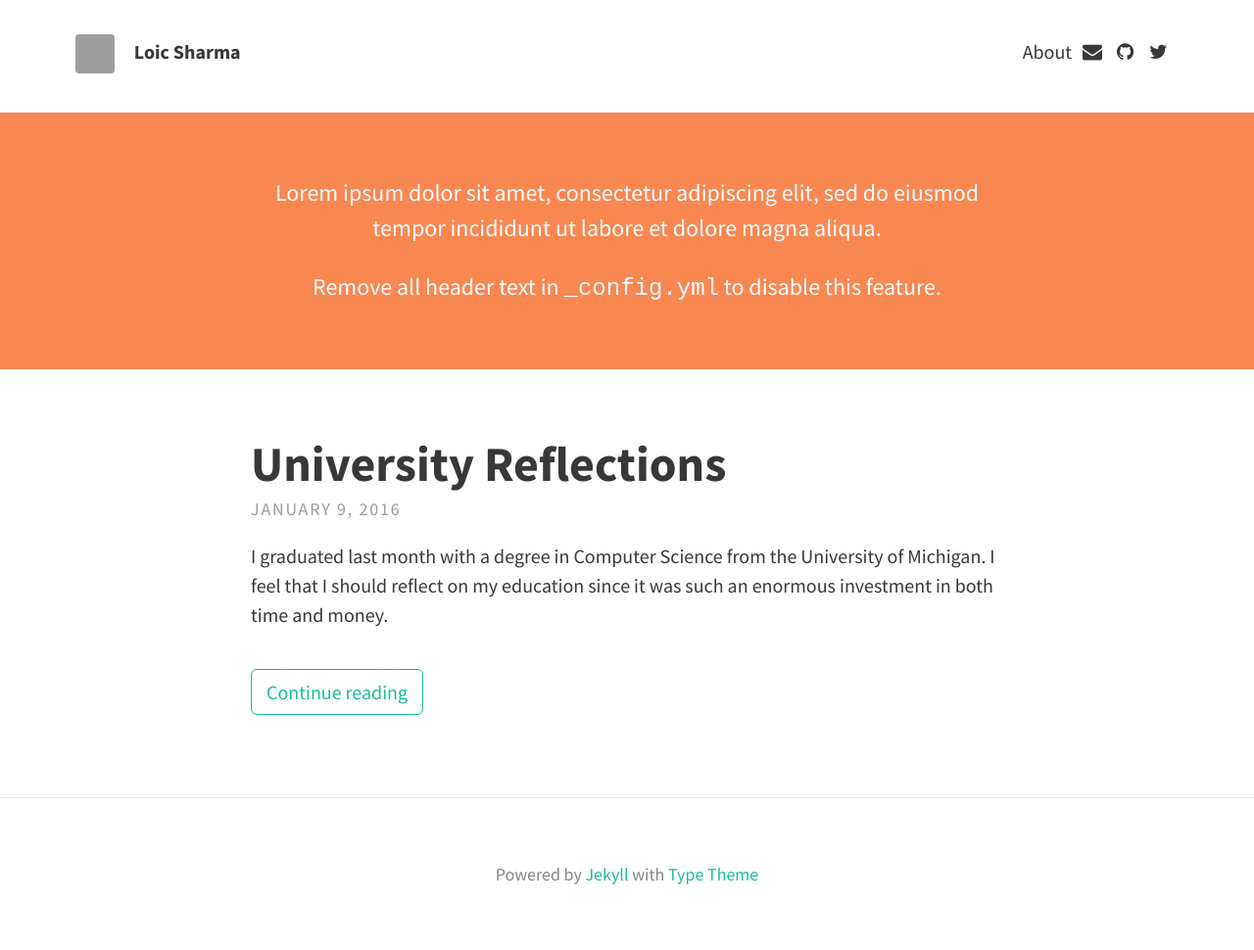
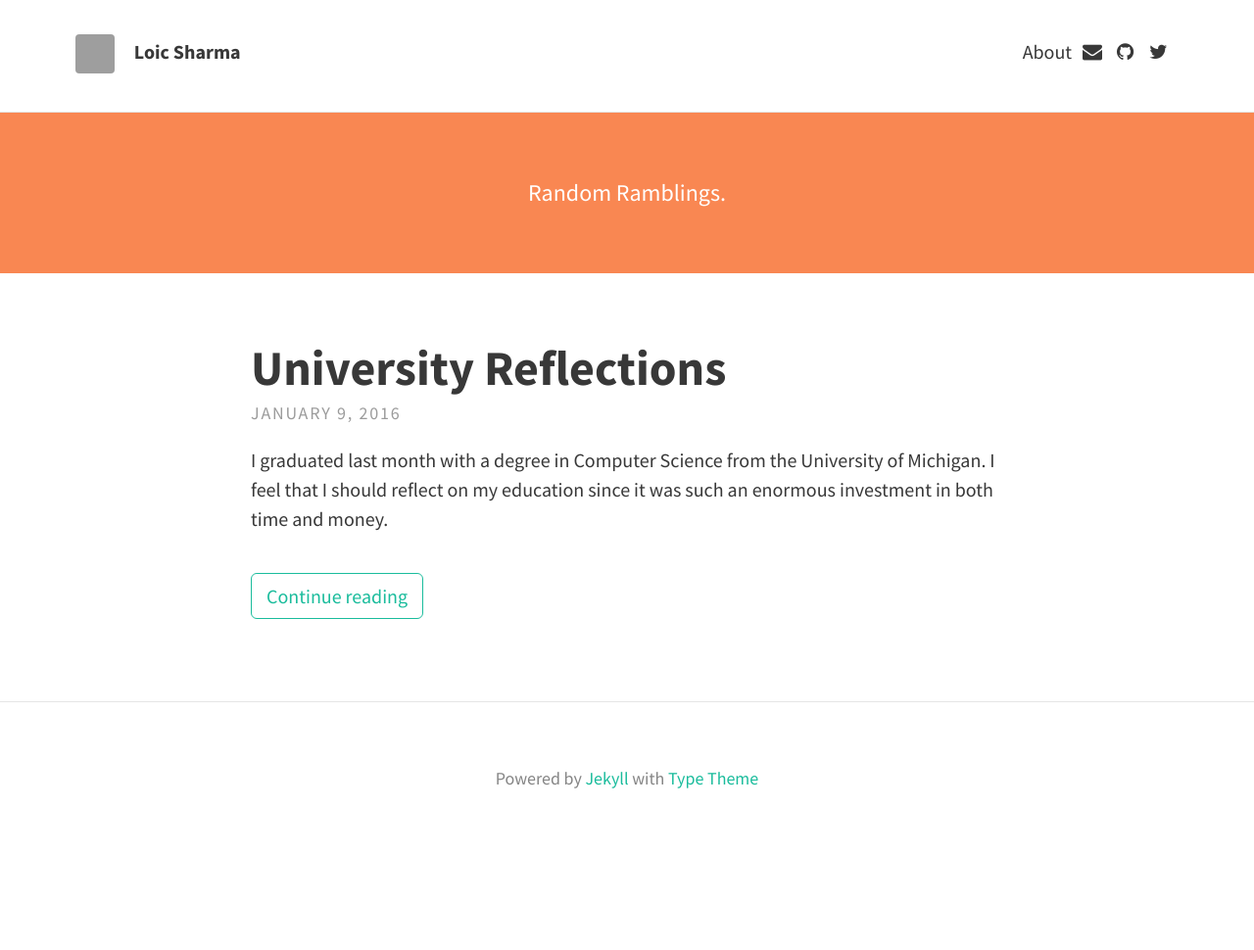
Before and after one commit to loic-sharma/loic-sharma.github.io, a Jekyll site: the page built from index.html, in a window 1280 px wide. Shown: the whole page at 98% size. Built offline with Jekyll 4.4.1, drawn with Linux system fonts in a browser that asks for light colours; nearby versions of some CDN libraries; the list of posts is cut into pages by our own code; after the commit the page ends 900 px from its top, so only the background shows below that; grey boxes are pictures that could not be loaded.

Commit message:
Changed slogan to the most uncreative thing I could come up with.

```diff
--- a/_config.yml
+++ b/_config.yml
@@ -12,9 +12,7 @@ theme:
 
   # Header and footer text
   header_text: >
-     <p>Lorem ipsum dolor sit amet, consectetur adipiscing elit, sed do eiusmod tempor incididunt ut labore et dolore magna aliqua.</p>
-
-     <p>Remove all header text in <code>_config.yml</code> to disable this feature.</p>
+     <p>Random Ramblings.</p>
   header_text_feature_image:
   footer_text: >
    Powered by <a href="http://jekyllrb.com">Jekyll</a> with <a href="https://rohanchandra.github.io/project/type/">Type Theme</a>
```
